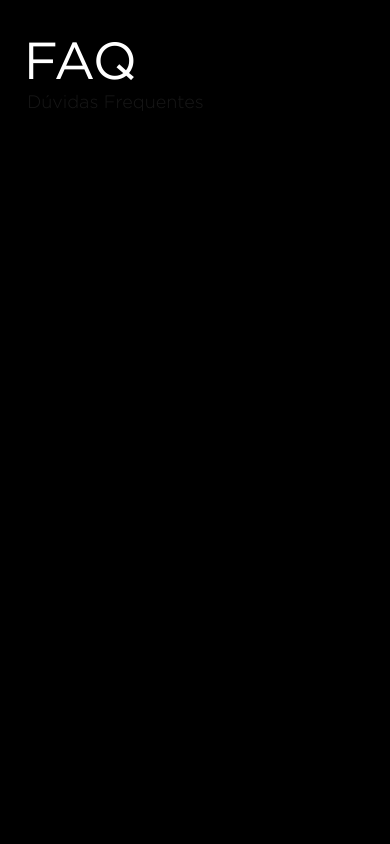
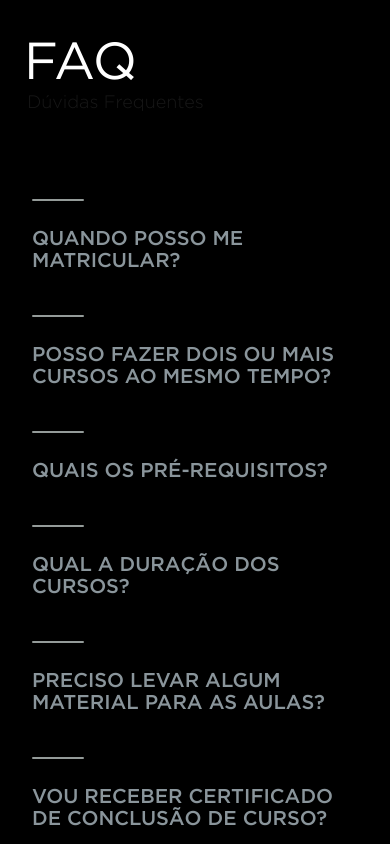
Before and after one commit to marinapsvreis/fiap-landing-page, a Next.js app: page / in a window 390 px wide. Shown: the part 2598-3442 px from the top of the page. Built offline with nearby package versions, Linux system fonts and the light colour scheme.

Commit message:
feat: faq list mobile version done

```diff
--- a/app/components/FaqSection/index.tsx
+++ b/app/components/FaqSection/index.tsx
@@ -1,11 +1,17 @@
 "use client"
 
 import { useState } from "react"
+import { faqs } from "./faqs"
 import styles from "./styles.module.scss"
-import { faqs } from "./faqs"
 
 export default function FaqSection() {
   const [hovered, setHovered] = useState<number | null>(null)
+  const [openIndex, setOpenIndex] = useState<number | null>(null)
+
+  function handleToggle(index: number) {
+    if (openIndex === index) setOpenIndex(null)
+    else setOpenIndex(index)
+  }
 
   return (
     <section className={styles.faq}>
@@ -33,7 +39,29 @@ export default function FaqSection() {
         ))}
       </div>
       <div className={styles.faqMobile}>
-
+        {faqs.map((faq, idx) => (
+          <div
+            key={faq.question}
+            className={`${styles.faqItem} ${openIndex === idx ? styles.open : ""}`}
+          >
+            <button
+              className={styles.faqQuestion}
+              onClick={() => handleToggle(idx)}
+              aria-expanded={openIndex === idx}
+              aria-controls={`faq-answer-${idx}`}
+              type="button"
+            >
+              {faq.question}
+            </button>
+            <div
+              id={`faq-answer-${idx}`}
+              className={styles.faqAnswer}
+              style={{ display: openIndex === idx ? "block" : "none" }}
+            >
+              {faq.answer}
+            </div>
+          </div>
+        ))}
       </div>
     </section>
   )
--- a/app/components/FaqSection/styles.module.scss
+++ b/app/components/FaqSection/styles.module.scss
@@ -68,7 +68,7 @@
           left: 0;
           width: 16%;
           height: 2px;
-          background: #444;
+          background: #949b99;
           border-radius: 1px;
           transition: width 0.5s, background 0.3s;
         }
@@ -98,6 +98,62 @@
       .faqAnswer {
         opacity: 1;
         color: #8a959b;
+      }
+    }
+  }
+
+  .faqMobile {
+    display: none;
+    flex-direction: column;
+    gap: 3rem;
+
+    .faqItem {
+      display: flex;
+      flex-direction: column;
+      color: #fff;
+      position: relative;
+
+      .faqQuestion {
+        background: none;
+        border: none;
+        color: #8a959b;
+        width: 100%;
+        text-align: left;
+        font-family: "Gotham HTF", Arial, sans-serif;
+        font-size: 20px;
+        font-weight: 500;
+        padding: 0.75rem 0;
+        cursor: pointer;
+        outline: none;
+        transition: color 0.2s;
+        position: relative;
+
+        &::before {
+          content: "";
+          display: block;
+          position: absolute;
+          top: -1rem;
+          left: 0;
+          width: 16%;
+          height: 2px;
+          background: #949b99;
+          border-radius: 1px;
+          transition: width 0.5s, background 0.3s;
+        }
+      }
+
+      &.open .faqQuestion::before {
+        width: 100%;
+        background: var(--primary);
+      }
+
+      &.open .faqQuestion {
+        color: #fff;
+      }
+
+      &.open .faqAnswer {
+        opacity: 1;
+        color: #949B99;
       }
     }
   }
@@ -131,4 +187,4 @@
       display: flex;
     }
   }
- }
+}
```
